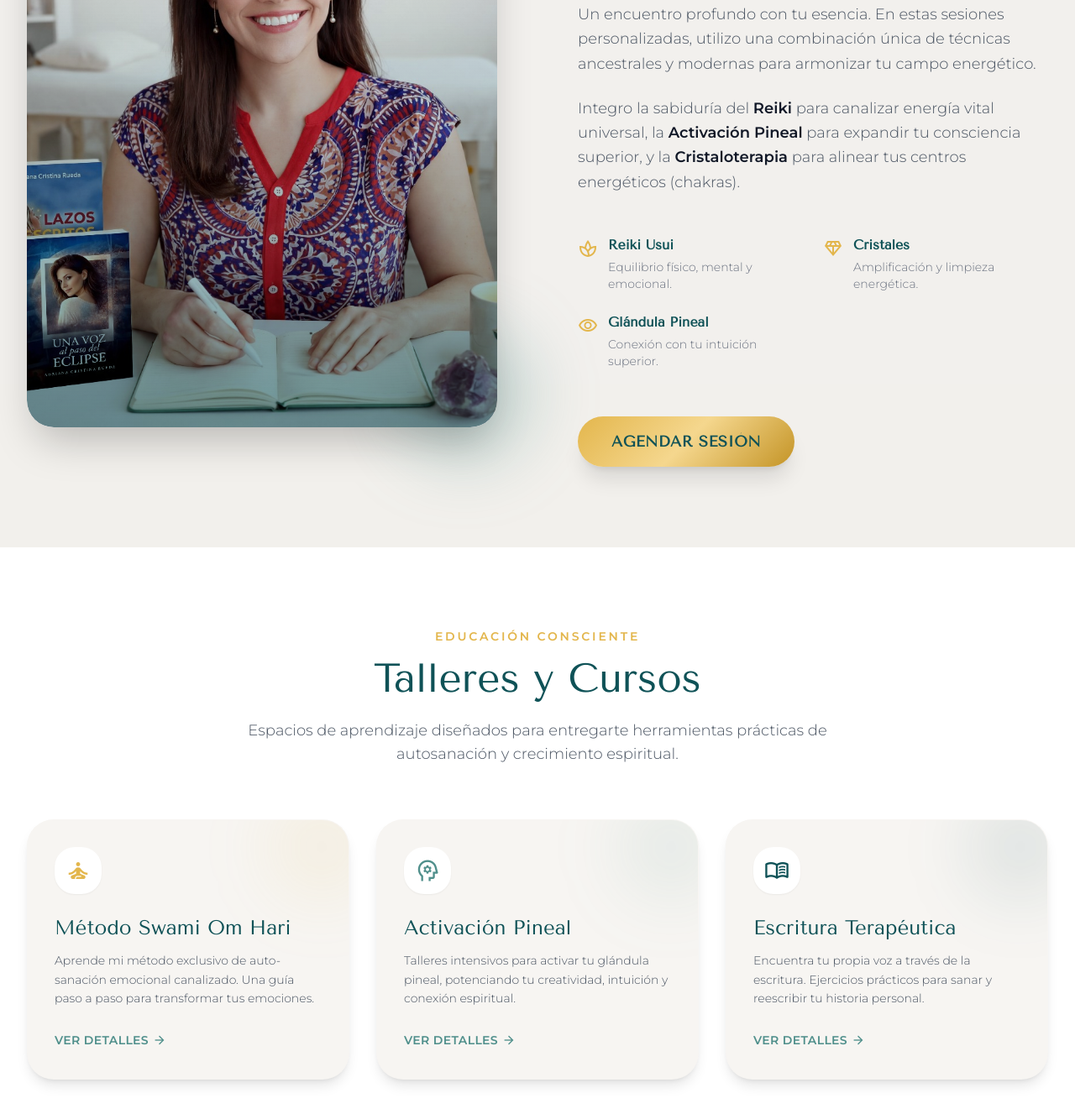
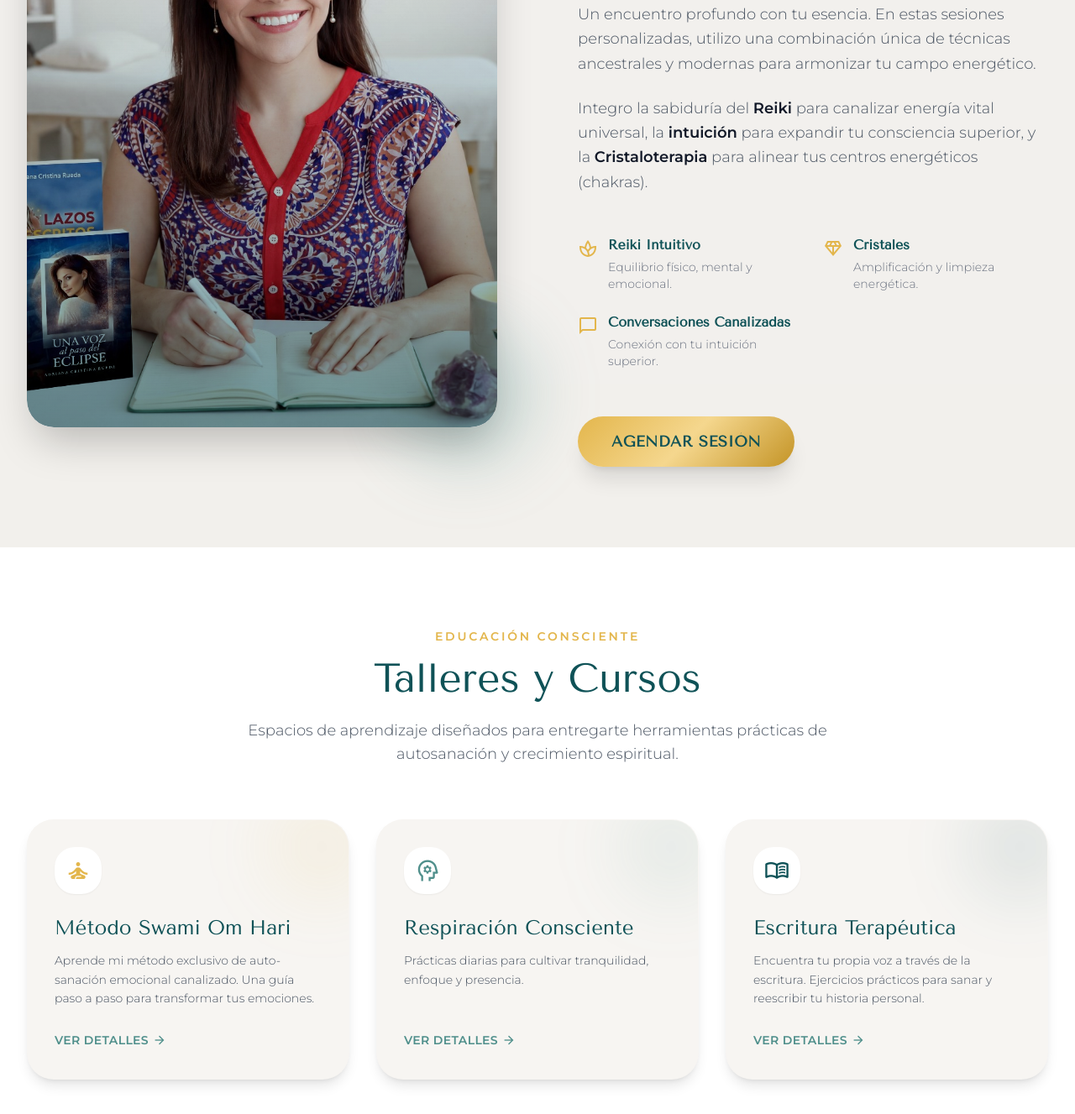
Before and after one commit to 1511170/adricrisrueda, an Astro site: page /servicios in a window 1280 px wide. Shown: the part 813-2140 px from the top of the page at 84% size. Built offline with nearby package versions, Linux system fonts and the light colour scheme; Astro itself is replaced by a stand-in of ours.

Commit message:
content: Actualizar página Servicios - terapias y talleres
Cambios en la oferta de servicios:

- Descripción de Terapia:
  * Quitar mención a 'Activación Pineal'
  * Reemplazar por 'intuición' en el texto

- Íconos de servicios (3 ítems):
  * 'Reiki Usui' → 'Reiki Intuitivo'
  * 'Glándula Pineal' + ícono visibility → 'Conversaciones
    Canalizadas' + ícono chat_bubble

- Talleres:
  * Reemplazar 'Activación Pineal' por 'Respiración Consciente'
  * Nueva descripción enfocada en prácticas diarias de
    tranquilidad y presencia
  * Ícono psychology se mantiene (representa bienestar mental)

Archivo modificado: src/pages/servicios.astro

```diff
--- a/src/pages/servicios.astro
+++ b/src/pages/servicios.astro
@@ -105,14 +105,14 @@ import SchemaOrg from '../components/seo/SchemaOrg.astro';
               Un encuentro profundo con tu esencia. En estas sesiones personalizadas, utilizo una combinación única de técnicas ancestrales y modernas para armonizar tu campo energético.
             </p>
             <p>
-              Integro la sabiduría del <strong>Reiki</strong> para canalizar energía vital universal, la <strong>Activación Pineal</strong> para expandir tu consciencia superior, y la <strong>Cristaloterapia</strong> para alinear tus centros energéticos (chakras).
+              Integro la sabiduría del <strong>Reiki</strong> para canalizar energía vital universal, la <strong>intuición</strong> para expandir tu consciencia superior, y la <strong>Cristaloterapia</strong> para alinear tus centros energéticos (chakras).
             </p>
           </div>
           <div class="grid grid-cols-1 sm:grid-cols-2 gap-6 pt-4">
             <div class="flex items-start gap-3 group">
               <span class="material-symbols-outlined text-secondary text-2xl group-hover:scale-110 transition-transform">spa</span>
               <div>
-                <h4 class="font-display font-bold text-primary dark:text-white mb-1">Reiki Usui</h4>
+                <h4 class="font-display font-bold text-primary dark:text-white mb-1">Reiki Intuitivo</h4>
                 <p class="text-sm text-gray-500 dark:text-gray-400 font-light">Equilibrio físico, mental y emocional.</p>
               </div>
             </div>
@@ -124,9 +124,9 @@ import SchemaOrg from '../components/seo/SchemaOrg.astro';
               </div>
             </div>
             <div class="flex items-start gap-3 group">
-              <span class="material-symbols-outlined text-secondary text-2xl group-hover:scale-110 transition-transform">visibility</span>
+              <span class="material-symbols-outlined text-secondary text-2xl group-hover:scale-110 transition-transform">chat_bubble</span>
               <div>
-                <h4 class="font-display font-bold text-primary dark:text-white mb-1">Glándula Pineal</h4>
+                <h4 class="font-display font-bold text-primary dark:text-white mb-1">Conversaciones Canalizadas</h4>
                 <p class="text-sm text-gray-500 dark:text-gray-400 font-light">Conexión con tu intuición superior.</p>
               </div>
             </div>
@@ -176,9 +176,9 @@ import SchemaOrg from '../components/seo/SchemaOrg.astro';
             <div class="w-14 h-14 rounded-2xl bg-white dark:bg-background-dark shadow-sm flex items-center justify-center mb-6 text-accent group-hover:scale-110 transition-transform">
               <span class="material-symbols-outlined text-3xl">psychology</span>
             </div>
-            <h3 class="font-display text-2xl text-primary dark:text-white mb-3">Activación Pineal</h3>
+            <h3 class="font-display text-2xl text-primary dark:text-white mb-3">Respiración Consciente</h3>
             <p class="text-gray-600 dark:text-gray-400 font-light text-sm leading-relaxed mb-6 flex-grow">
-              Talleres intensivos para activar tu glándula pineal, potenciando tu creatividad, intuición y conexión espiritual.
+              Prácticas diarias para cultivar tranquilidad, enfoque y presencia.
             </p>
             <a class="inline-flex items-center text-accent font-semibold text-sm tracking-wide uppercase hover:gap-2 transition-all" href="#">
               Ver detalles <span class="material-symbols-outlined text-lg ml-1">arrow_forward</span>
```
